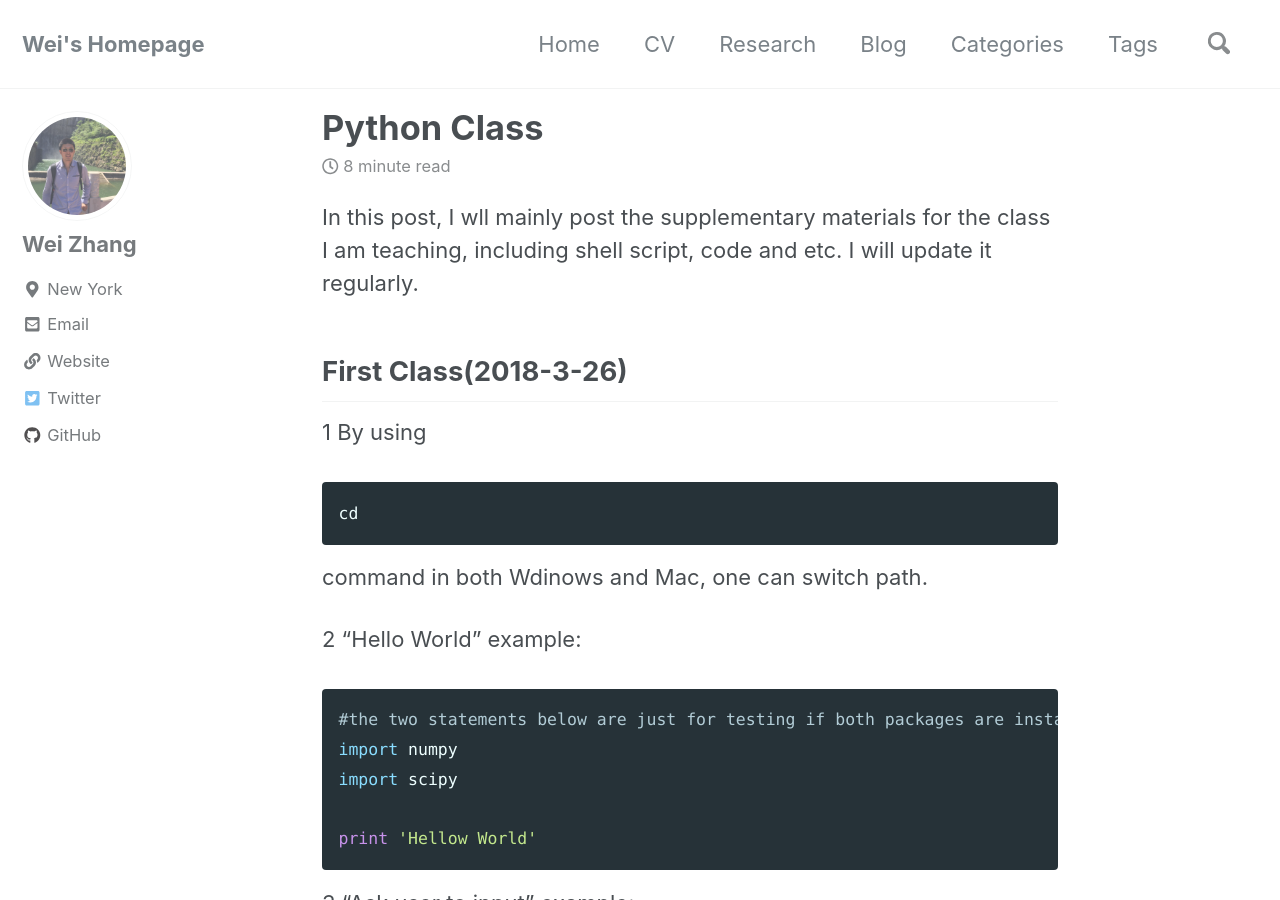
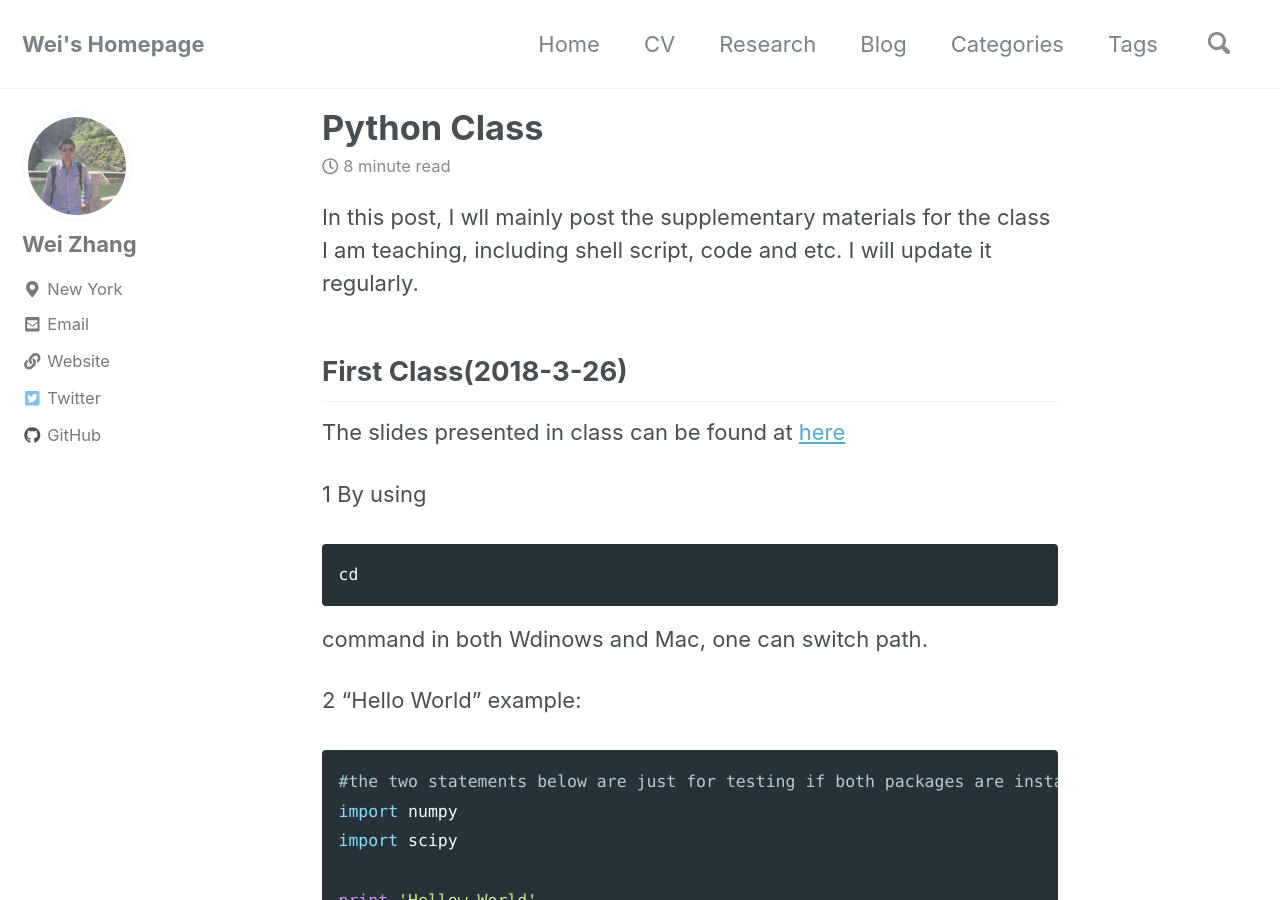
Before and after one commit to Wei2624/Wei2624.github.io, a Jekyll site: the page built from _posts/2018-3-25-Introduction to Python.md, in a window 1280 px wide and 900 px high. Built offline with Jekyll 4.4.1, drawn with Linux system fonts in a browser that asks for light colours; nearby versions of some CDN libraries; comment, search, counter and statistics services are not loaded.

Commit message:
python class

```diff
--- a/_posts/2018-3-25-Introduction to Python.md
+++ b/_posts/2018-3-25-Introduction to Python.md
@@ -8,6 +8,11 @@ tags: [Python,basic]
 In this post, I wll mainly post the supplementary materials for the class I am teaching, including shell script, code and etc. I will update it regularly.
 
 ## First Class(2018-3-26)
+
+The slides presented in class can be found at [here][4]
+
+[4]:{{ site.url }}/download/Python和人工智能基础课程(第一课).pdf
+
 1 By using {% highlight python %}cd{% endhighlight %} command in both Wdinows and Mac, one can switch path.
 
 2 "Hello World" example:
@@ -32,6 +37,7 @@ print "Your age is:" + age
 
 
 ## Second Class(2018-4-01)
+
 The slides presented in class can be found at [here][1]
 
 [1]:{{ site.url }}/download/Python基础和人工智能课程(第二讲).pdf
```
Also changed, not shown: 1 other file.
